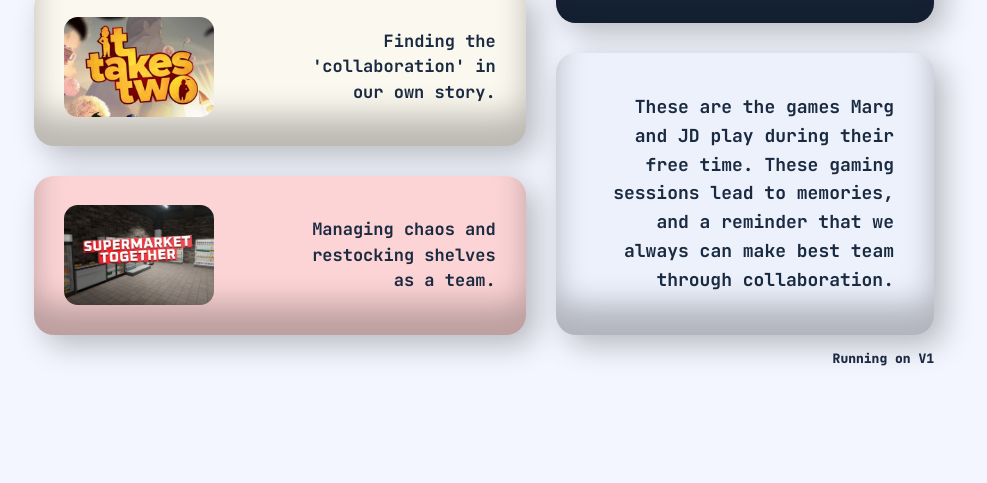
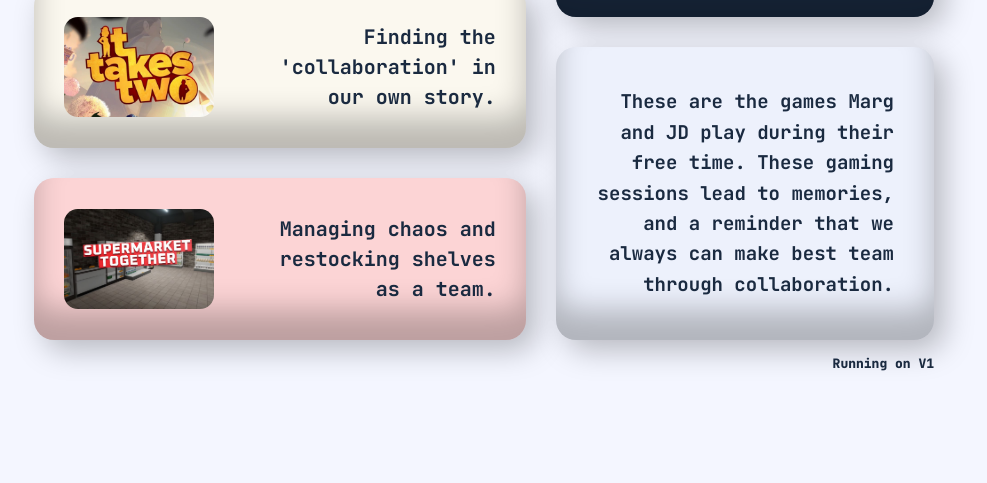
Before and after one commit to JD-Code05/duo-website, a plain HTML site: page our-hobbies.html in a window 1280 px wide. Shown: the part 317-800 px from the top of the page, without its empty margins (156-1143 px from the left). Drawn offline with Linux system fonts and the light colour scheme.

Commit message:
Increased size of font on game cards and summary box of our-hobbies.html

```diff
--- a/style.css
+++ b/style.css
@@ -234,7 +234,7 @@ h1 {
 .game-text {
     flex: 1;
     text-align: right;
-    font-size: 17px;
+    font-size: 20px;
     font-weight: 700;
     line-height: 1.5;
     color: #1a2a40;
@@ -276,7 +276,7 @@ h1 {
     margin: 0;
     margin-left: auto;
     text-align: right;
-    font-size: 18px;
+    font-size: 19px;
     font-weight: 700;
     line-height: 1.6;
     max-width: 320px;
```
